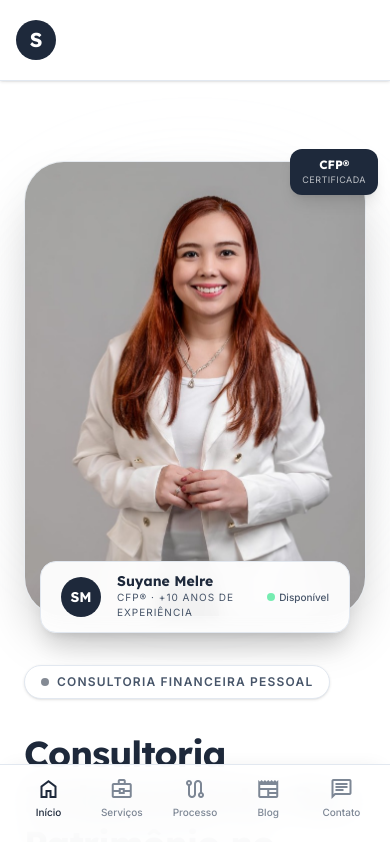
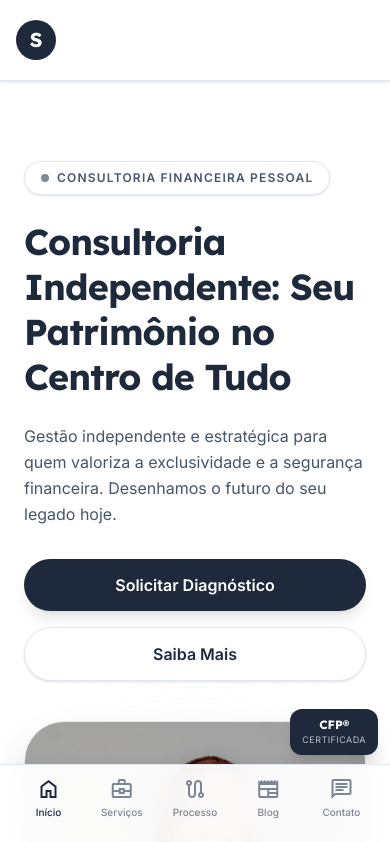
Before and after one commit to ceomaxsterling-ui/suyanemelre, a React (Vite) app in the folder app/: page / in a window 390 px wide. Shown: the top 842 px of the page. Built offline with nearby package versions, Linux system fonts and the light colour scheme.

Commit message:
fix: 4 correcoes mobile - hero reordenado, scroll-to-top, CTA cases, palavras BrandReveal

```diff
--- a/app/src/App.tsx
+++ b/app/src/App.tsx
@@ -1,6 +1,7 @@
 import { BrowserRouter as Router, Routes, Route } from 'react-router-dom';
 import { Navbar } from './components/Navbar';
 import { Footer } from './components/Footer';
+import { ScrollToTop } from './components/ScrollToTop';
 import { Home } from './pages/Home';
 import { Sobre } from './pages/Sobre';
 import { Consultoria } from './pages/Consultoria';
@@ -12,6 +13,7 @@ import { Case } from './pages/Case';
 function App() {
   return (
     <Router>
+      <ScrollToTop />
       <div className="min-h-screen flex flex-col bg-white">
         <Navbar />
         <main className="flex-grow pb-20 md:pb-0"> {/* mobile pb-20 prevents content overlap with bottom nav */}
--- a/app/src/components/BrandReveal.tsx
+++ b/app/src/components/BrandReveal.tsx
@@ -118,12 +118,12 @@ export const BrandReveal: React.FC = () => {
     return Math.round(i * gap);
   };
 
-  // Font size scales down for longer words
+  // Font size scales down for longer words — min values reduzidos para caber em mobile 375px sem quebra
   const fontSize = word.length <= 9
-    ? 'clamp(4rem, 11vw, 10rem)'
+    ? 'clamp(2.5rem, 10vw, 10rem)'
     : word.length <= 12
-      ? 'clamp(3.5rem, 9vw, 8.5rem)'
-      : 'clamp(3rem, 7.5vw, 7rem)';
+      ? 'clamp(1.9rem, 7.5vw, 8.5rem)'
+      : 'clamp(1.7rem, 6vw, 7rem)';
 
   const wordClass = [
     'font-lexend font-black leading-none tracking-tight select-none',
@@ -149,7 +149,7 @@ export const BrandReveal: React.FC = () => {
 
       {/* Animated word — letter by letter */}
       <div
-        className="min-h-[1.15em] flex items-center justify-center"
+        className="min-h-[1.15em] flex items-center justify-center w-full overflow-hidden px-2"
         aria-live="polite"
         aria-atomic="true"
       >
@@ -168,7 +168,7 @@ export const BrandReveal: React.FC = () => {
           /* Placeholder keeps height before first reveal */
           <div
             className="font-lexend font-black leading-none tracking-tight"
-            style={{ fontSize: 'clamp(3.5rem, 9vw, 8.5rem)', color: 'transparent' }}
+            style={{ fontSize: 'clamp(1.9rem, 7.5vw, 8.5rem)', color: 'transparent' }}
             aria-hidden
           >
             Suyane Melre
--- /dev/null
+++ b/app/src/components/ScrollToTop.tsx
@@ -0,0 +1,17 @@
+import { useEffect } from 'react';
+import { useLocation } from 'react-router-dom';
+
+/**
+ * Scrolls the window to the top on every route change.
+ * Fixes the issue where navigating to a new page would
+ * preserve the previous page's scroll position.
+ */
+export const ScrollToTop: React.FC = () => {
+  const { pathname } = useLocation();
+
+  useEffect(() => {
+    window.scrollTo({ top: 0, behavior: 'instant' });
+  }, [pathname]);
+
+  return null;
+};
--- a/app/src/pages/Home.tsx
+++ b/app/src/pages/Home.tsx
@@ -187,10 +187,10 @@ export const Home: React.FC = () => {
           1. HERO
       ════════════════════════════════════════ */}
       <section className="px-6 py-20 lg:py-32 relative overflow-hidden bg-white">
-        <div className="max-w-7xl mx-auto flex flex-col-reverse lg:flex-row items-center gap-12 lg:gap-20">
+        <div className="max-w-7xl mx-auto flex flex-col lg:flex-row items-center gap-10 lg:gap-20">
           <div
             ref={heroRef1.ref}
-            className={`flex-1 flex flex-col gap-8 relative z-10 w-full max-w-2xl reveal from-below ${heroRef1.isVisible ? 'visible' : ''}`}
+            className={`flex-1 flex flex-col gap-6 md:gap-8 relative z-10 w-full max-w-2xl reveal from-below ${heroRef1.isVisible ? 'visible' : ''}`}
           >
             <div className="inline-flex items-center gap-2 px-4 py-2 rounded-full border border-silver bg-white shadow-sm w-fit self-start">
               <span className="size-2 rounded-full bg-navy animate-pulse"></span>
@@ -216,9 +216,9 @@ export const Home: React.FC = () => {
               <div className="w-80 h-80 rounded-full bg-silver/30 blur-3xl" />
             </div>
 
-            <div className="relative w-full max-w-[420px]">
+            <div className="relative w-full max-w-[380px] mx-auto lg:max-w-[420px]">
               {/* Main photo container */}
-              <div className="w-full aspect-[3/4] rounded-[2.5rem] overflow-hidden shadow-2xl border border-silver/60 bg-[#f4f4f4]">
+              <div className="w-full aspect-[3/4] max-h-[420px] lg:max-h-none rounded-[2.5rem] overflow-hidden shadow-2xl border border-silver/60 bg-[#f4f4f4]">
                 <img
                   src={hero.image}
                   alt="Suyane Melre — Consultora CFP®"
@@ -398,7 +398,7 @@ export const Home: React.FC = () => {
               return (
                 <div
                   key={caseItem.id}
-                  className="sticky lg:sticky flex flex-col-reverse md:flex-row bg-white rounded-3xl md:rounded-[3rem] overflow-hidden shadow-2xl border border-silver/50"
+                  className="sticky flex flex-col md:flex-row bg-white rounded-3xl md:rounded-[3rem] overflow-hidden shadow-2xl border border-silver/50 pb-4 md:pb-0"
                   style={{ top: 'var(--sticky-top)' }}
                   ref={(el) => {
                     if (el) {
@@ -436,8 +436,8 @@ export const Home: React.FC = () => {
                     </div>
                   </div>
 
-                  {/* Right: Image */}
-                  <div className="flex-1 min-h-[220px] sm:min-h-[280px] md:min-h-full relative overflow-hidden">
+                  {/* Right: Image — aparece antes do conteúdo no mobile com flex-col-default (foto em cima) */}
+                  <div className="flex-1 min-h-[200px] sm:min-h-[260px] md:min-h-full relative overflow-hidden">
                     <img
                       src={caseItem.image}
                       alt={caseItem.title}
```
